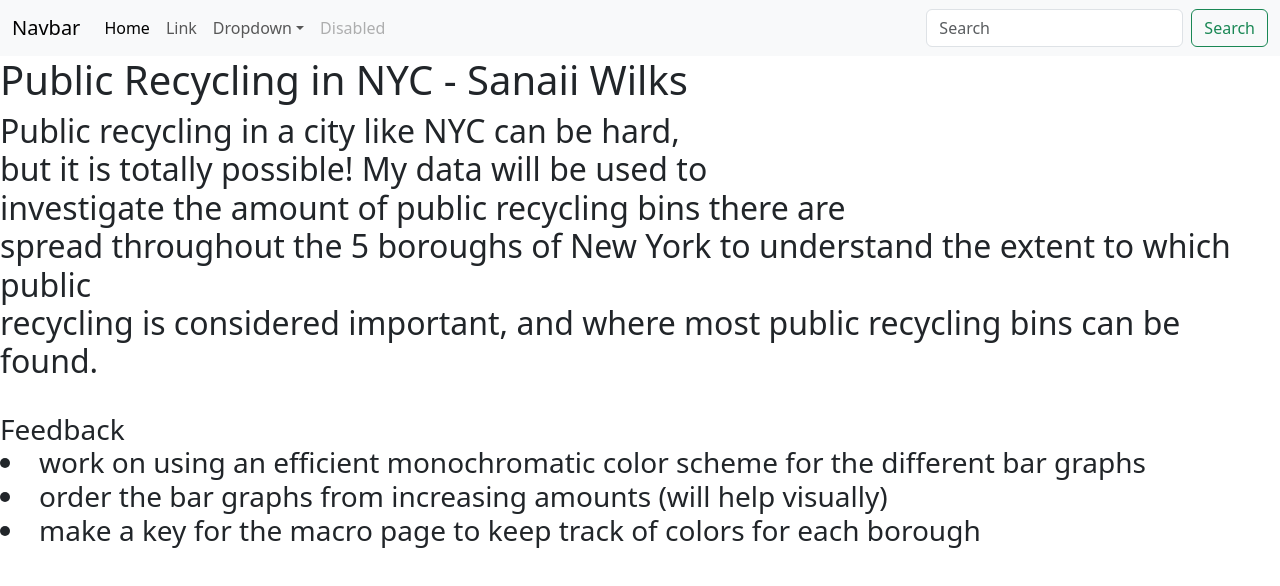
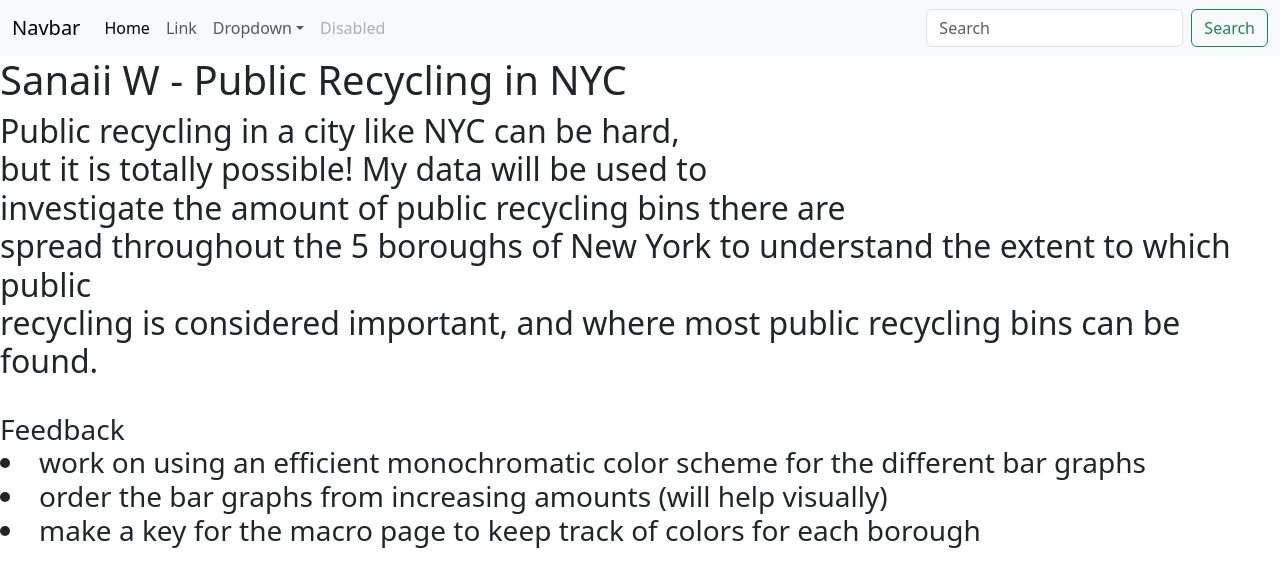
Before and after one commit to sanaiiw26/Public_Recycling_NYC, a plain HTML site: page about.html in a window 1280 px wide. Drawn offline with nearby package versions, Linux system fonts and the light colour scheme.

Commit message:
Initial commit

```diff
--- a/about.html
+++ b/about.html
@@ -41,7 +41,7 @@
     </nav>
 
     <!-- Page content -->
-    <h1>Public Recycling in NYC - Sanaii Wilks</h1>
+    <h1>Sanaii W - Public Recycling in NYC</h1>
     <h2>
         Public recycling in a city like NYC can be hard, <br />
         but it is totally possible! My data will be used to <br />
```
Also changed, not shown: 1 other file.
